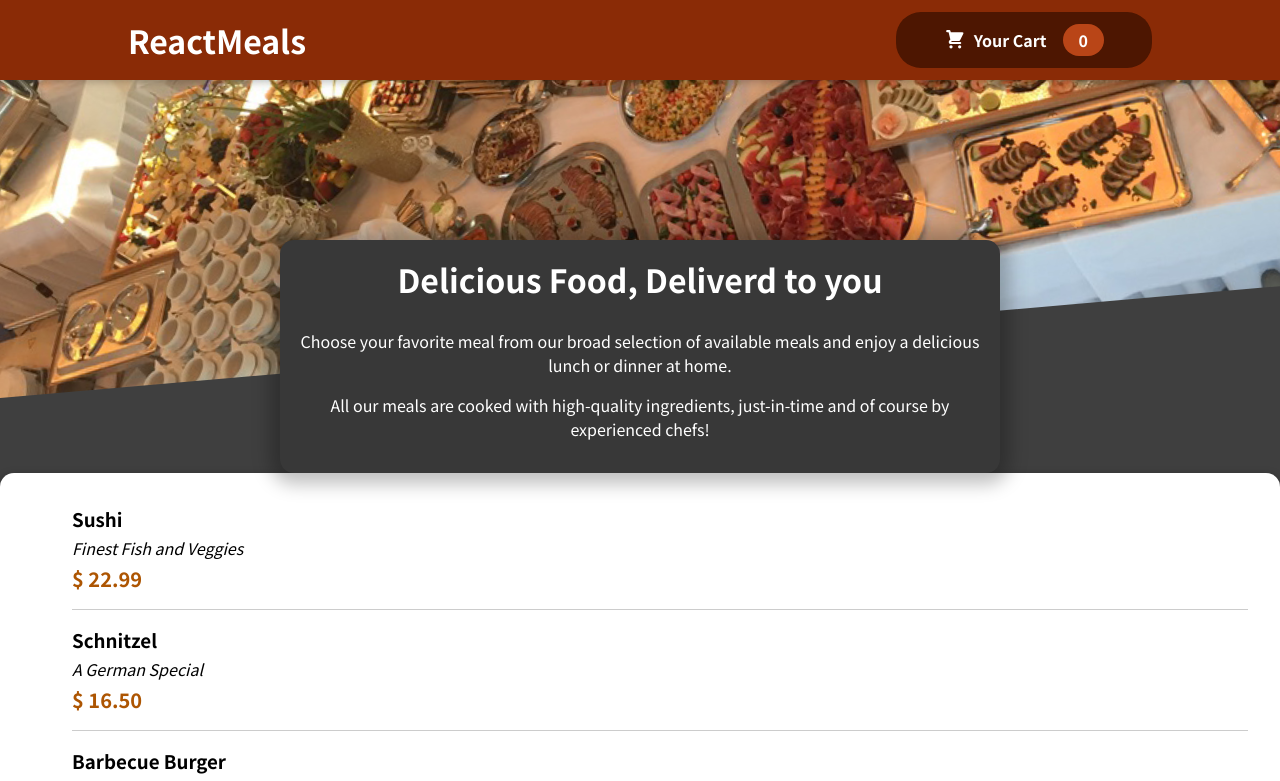
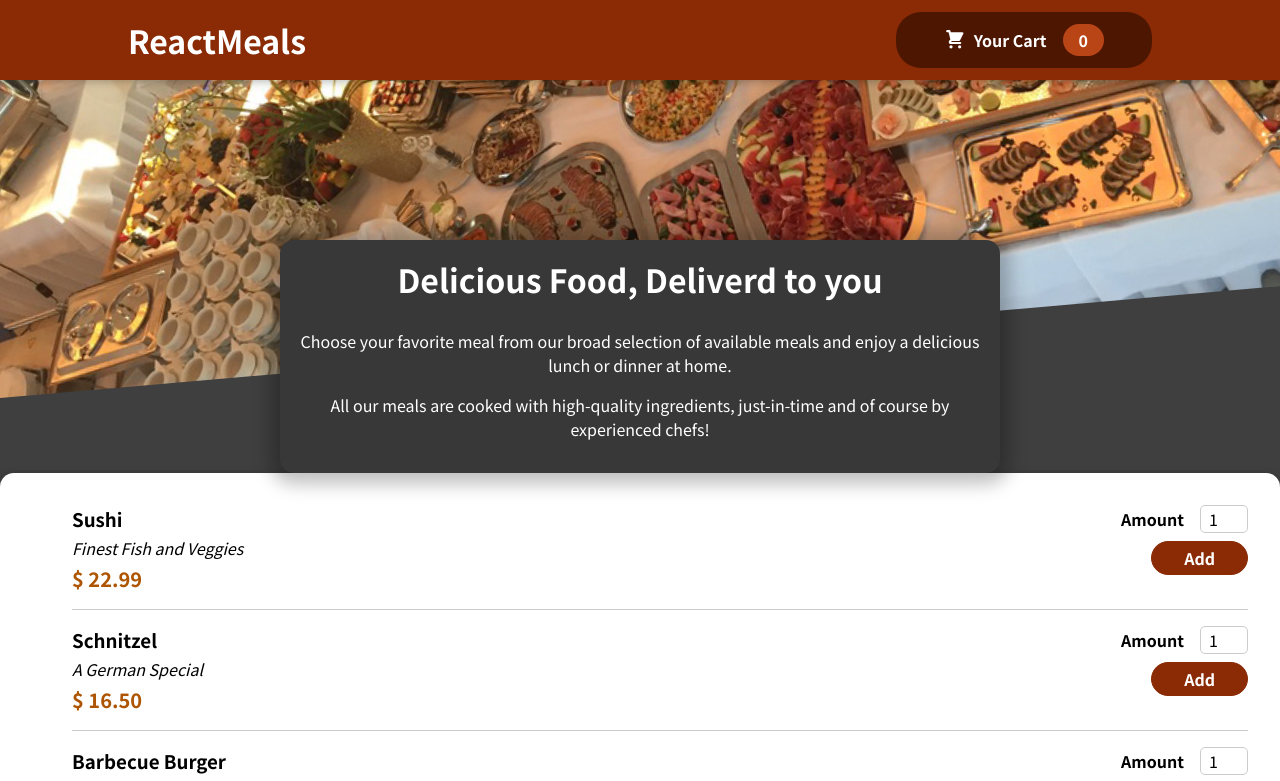
Before and after one commit to adarshahelvar/React---Restaurants-app, a React (Create React App) app: page / in a window 1280 px wide. Shown: the top 781 px of the page. Built offline with nearby package versions, Linux system fonts and the light colour scheme.

Commit message:
Add Button (Adding form)

```diff
--- a/src/components/Meals/MealItem/MealItem.js
+++ b/src/components/Meals/MealItem/MealItem.js
@@ -1,4 +1,5 @@
 import classes from './MealItem.module.css';
+import MealItemForm from './MealItemForm';
 
 const MealItem = props =>{
 const price = `$ ${props.price.toFixed(2)}`;  //toFixed(2) to provide two decimal point
@@ -11,6 +12,7 @@
                 <div className={classes.price}>{price}</div>
             </div>
             <div>
+                <MealItemForm />
             </div>
         </li>
     )
--- a/src/components/Meals/MealItem/MealItemForm.js
+++ b/src/components/Meals/MealItem/MealItemForm.js
@@ -0,0 +1,20 @@
+import React from 'react';
+import classes from'./MealItemForm.module.css';
+import Input from '../../UI/Input'
+const MealItemForm = props =>{
+    return (
+        <form className={classes.form}>
+            <Input lable="Amount" input={{
+                id:'amount',                    //id,type,min,max,step, defaultValue..... these are all default properties
+                type: 'number',
+                min: '1',
+                max: '5',
+                step: '1',
+                defaultValue : '1'
+            }} />
+            <button className='button'>Add</button>
+        </form>
+    )
+}
+
+export default MealItemForm;
--- /dev/null
+++ b/src/components/Meals/MealItem/MealItemForm.module.css
@@ -0,0 +1,20 @@
+.form {
+    text-align: right;
+  }
+
+  .form button {
+    font: inherit;
+    cursor: pointer;
+    background-color: #8a2b06;
+    border: 1px solid #8a2b06;
+    color: white;
+    padding: 0.25rem 2rem;
+    border-radius: 20px;
+    font-weight: bold;
+  }
+
+  .form button:hover,
+  .form button:active {
+    background-color: #641e03;
+    border-color: #641e03;
+  }
--- a/src/components/Meals/Meals.js
+++ b/src/components/Meals/Meals.js
@@ -7,6 +7,7 @@
         <Fragment>
             <MealsSummery />
             <AvailableMeals />
+
         </Fragment>
     )
 };
--- /dev/null
+++ b/src/components/UI/Input.js
@@ -0,0 +1,13 @@
+import React from 'react';
+import classes from './Input.module.css';
+
+const Input = props =>{
+    return (
+        <div className={classes.input}>
+            <label htmlFor={props.input.id} > {props.lable}</label>
+            <input {...props.input}/>
+        </div>
+    )
+}
+
+export default Input;
--- /dev/null
+++ b/src/components/UI/Input.module.css
@@ -0,0 +1,18 @@
+.input {
+    display: flex;
+    align-items: center;
+    margin-bottom: 0.5rem;
+  }
+
+  .input label {
+    font-weight: bold;
+    margin-right: 1rem;
+  }
+
+  .input input {
+    width: 3rem;
+    border-radius: 5px;
+    border: 1px solid #ccc;
+    font: inherit;
+    padding-left: 0.5rem;
+  }
```
Also changed, not shown: 1 other file (tests, documents, lock files or other folders).
